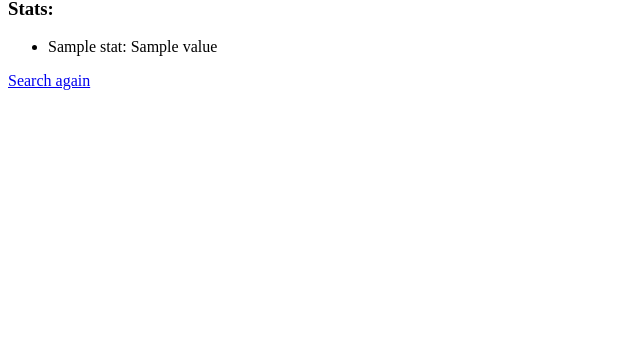
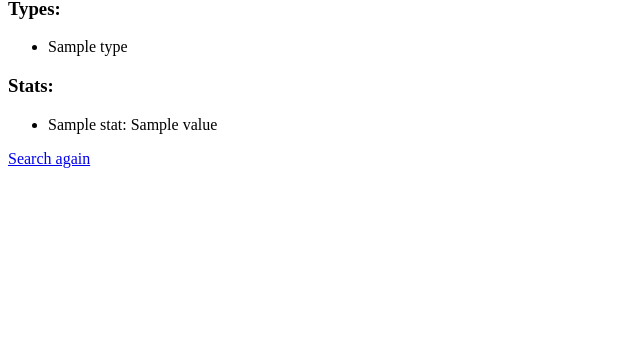
Before and after one commit to LAMaglan/PokeFightSimulartor, a FastAPI app: template templates/pokemon_stats.html in a window 1280 px wide. Shown: the part 452-800 px from the top of the page, without its empty margins (0-640 px from the left). Run offline with FastAPI, Linux system fonts and the light colour scheme; the template is opened without the code that fills it: most values are stand-ins (such as "Sample title", 1, 10 or a date in 2020).

Commit message:
include type of pokemon

```diff
--- a/main.py
+++ b/main.py
@@ -19,9 +19,11 @@ async def get_pokemon(pokemon_name: str):
             pokemon_data = response.json()
             stats = {stat["stat"]["name"]: stat["base_stat"] for stat in pokemon_data["stats"]}
             sprites = pokemon_data["sprites"]
-            return stats, sprites
+            types = [t["type"]["name"] for t in pokemon_data["types"]]
+            return stats, sprites, types
         else:
             raise HTTPException(status_code=response.status_code, detail="Pokemon not found")
+
 
 async def calculate_stats_total(stats: dict):
     return sum(stats.values())
@@ -33,10 +35,16 @@ async def read_pokemon_form(request: Request):
 
 @app.get("/pokemon/{pokemon_name}")
 async def read_pokemon(request: Request, pokemon_name: str):
-    pokemon_stats, pokemon_sprites = await get_pokemon(pokemon_name)
-    return templates.TemplateResponse("pokemon_stats.html", {"request": request,
-                                                             "pokemon": {"name": pokemon_name, "sprites": pokemon_sprites},
-                                                             "pokemon_stats": pokemon_stats})
+    pokemon_stats, pokemon_sprites, pokemon_types = await get_pokemon(pokemon_name)
+    return templates.TemplateResponse("pokemon_stats.html", {
+        "request": request,
+        "pokemon": {
+            "name": pokemon_name,
+            "sprites": pokemon_sprites,
+            "types": pokemon_types
+        },
+        "pokemon_stats": pokemon_stats
+    })
 
 
 @app.get("/battle")
--- a/templates/pokemon_stats.html
+++ b/templates/pokemon_stats.html
@@ -19,6 +19,13 @@
         <!-- Add more as needed -->
     </div>
 
+    <h3>Types:</h3>
+    <ul>
+        {% for type in pokemon.types %}
+            <li>{{ type | capitalize }}</li>
+        {% endfor %}
+    </ul>
+
     <h3>Stats:</h3>
     <ul>
         {% for stat, value in pokemon_stats.items() %}
```
